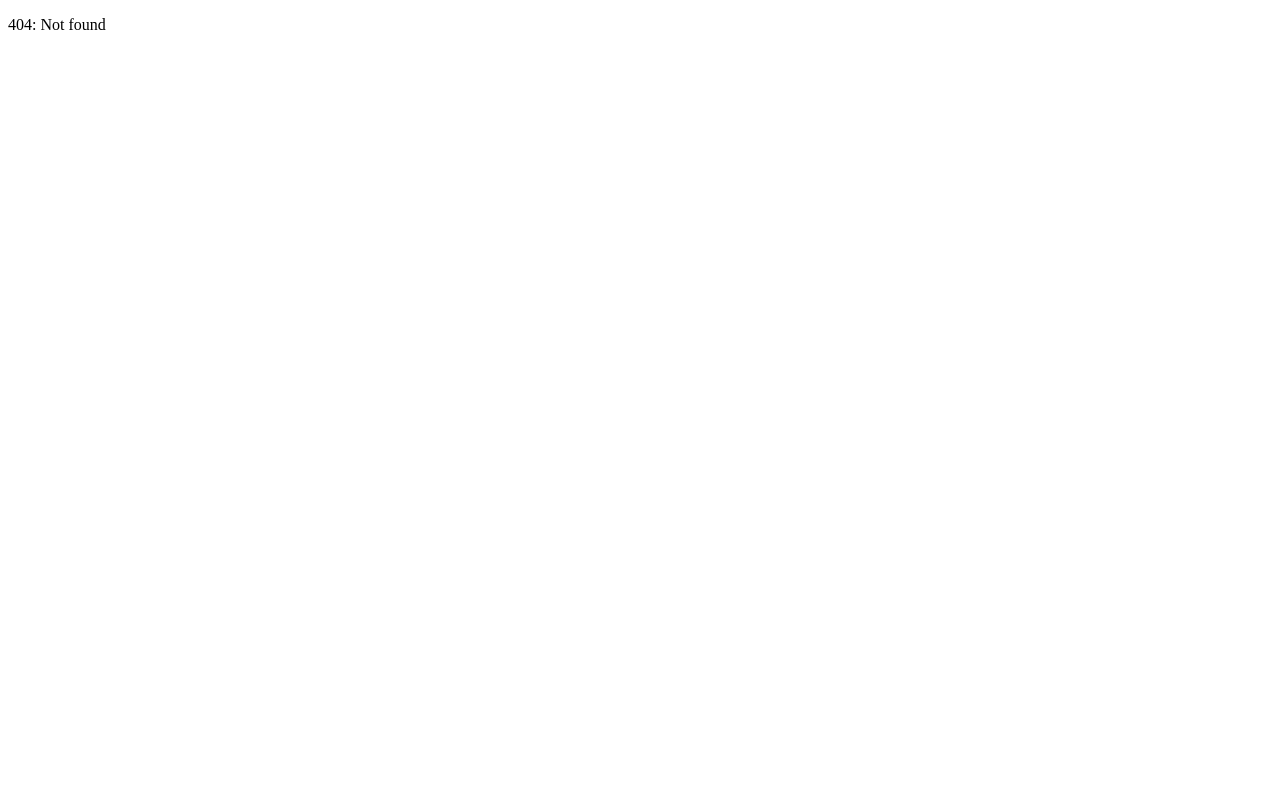
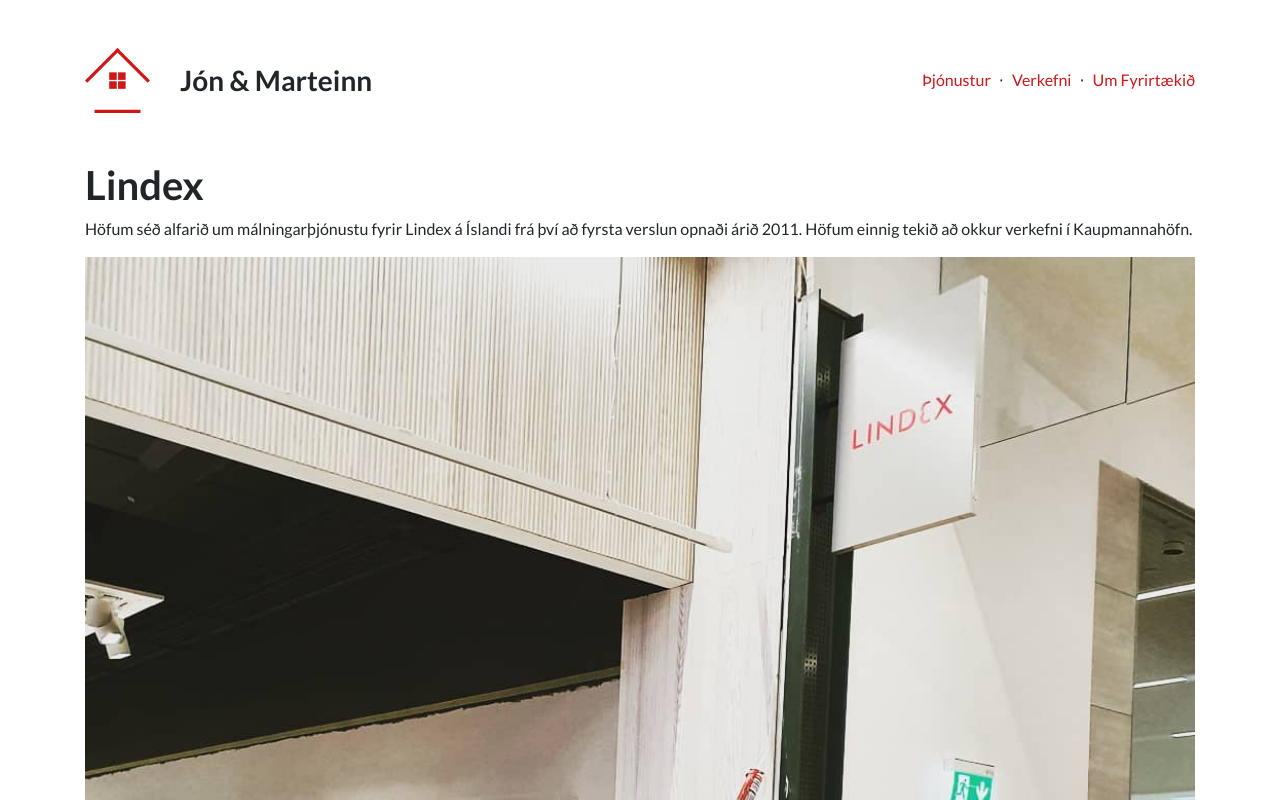
Before and after one commit to jonrh/jonogmarteinn.is, a Gatsby app: page /verkefni/lindex in a window 1280 px wide. Before the commit this address had no page. Shown: the top 800 px of the page. Built offline with nearby package versions, Linux system fonts and the light colour scheme.

Commit message:
Added initial pages for Lindex, Vegghamrar and Blikahöfði projects

```diff
--- /dev/null
+++ b/src/pages/verkefni/lindex.js
@@ -0,0 +1,28 @@
+import React from "react";
+import Row from "react-bootstrap/Row";
+import Col from "react-bootstrap/Col";
+
+import Layout from "../../components/Layout";
+import FullWidthImage from "../../components/FullWidthImage";
+
+import LindexPic1 from "./../../images/lindex.jpg";
+
+
+const Lindex = (props) => {
+  return (
+    <Layout>
+      <h1>Lindex</h1>
+      <p>
+        Höfum séð alfarið um málningarþjónustu fyrir Lindex á Íslandi frá því að fyrsta verslun
+        opnaði árið 2011. Höfum einnig tekið að okkur verkefni í Kaupmannahöfn.
+      </p>
+      <Row>
+        <Col>
+          <FullWidthImage src={LindexPic1} />
+        </Col>
+      </Row>
+    </Layout>
+  );
+};
+
+export default Lindex;
```
Also changed, not shown: src/pages/verkefni/blikahöfði5-7.js (added, +26 -0 lines), src/pages/verkefni/vegghamrar2-10.js (added, +26 -0 lines).
